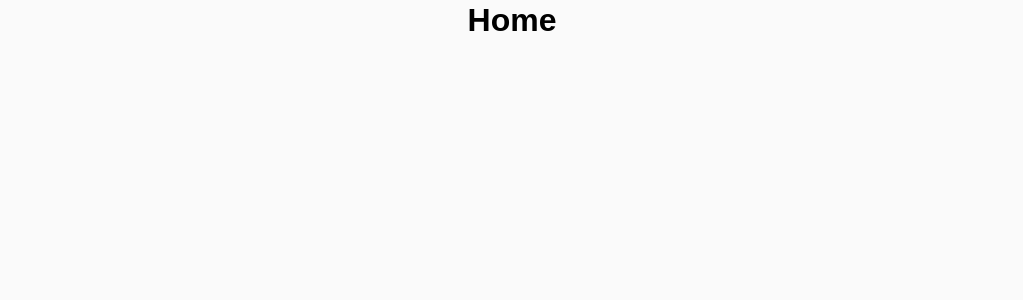
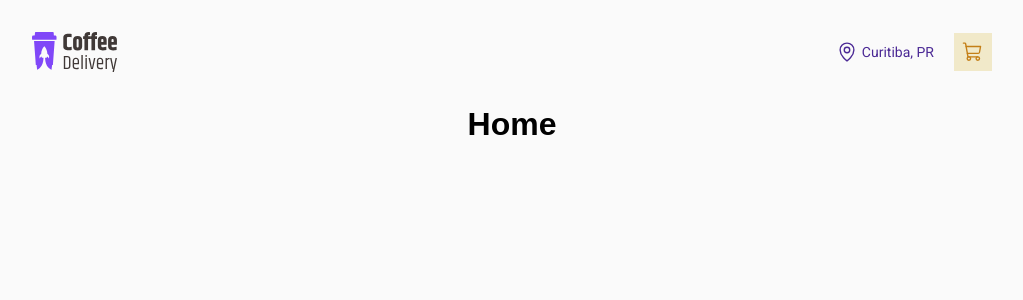
Before and after one commit to andrewgerez/coffee-delivery, a React (Vite) app: page / in a window 1280 px wide. Shown: the top 300 px of the page, without its empty margins (128-1151 px from the left). Built offline with nearby package versions, Linux system fonts and the light colour scheme.

Commit message:
feat: header component

```diff
--- a/package.json
+++ b/package.json
@@ -10,6 +10,7 @@
     "preview": "vite preview"
   },
   "dependencies": {
+    "phosphor-react": "^1.4.1",
     "react": "^18.2.0",
     "react-dom": "^18.2.0",
     "styled-components": "^6.0.8"
--- a/src/App.tsx
+++ b/src/App.tsx
@@ -2,10 +2,12 @@ import { ThemeProvider } from "styled-components"
 import { defaultTheme } from "./styles/theme/default"
 import { GlobalStyles } from "./styles/global"
 import { Home } from "./pages/Home"
+import { Header } from "./components/Header"
 
 export const App = () => {
   return (
     <ThemeProvider theme={defaultTheme}>
+      <Header />
       <Home />
       <GlobalStyles />
     </ThemeProvider>
--- /dev/null
+++ b/src/components/Header/index.tsx
@@ -0,0 +1,22 @@
+import * as S from './styles';
+import Logo from '../../assets/logo.svg';
+import { MapPin, ShoppingCart } from 'phosphor-react';
+
+export const Header = () => {
+  return (
+    <S.HeaderContainer>
+      <img src={Logo} alt="" />
+
+      <S.Actions>
+        <S.Location>
+          <MapPin size={22} />
+          Curitiba, PR
+        </S.Location>
+
+        <S.Cart>
+          <ShoppingCart size={22} />
+        </S.Cart>
+      </S.Actions>
+    </S.HeaderContainer>
+  )
+}
--- /dev/null
+++ b/src/components/Header/styles.ts
@@ -0,0 +1,35 @@
+import styled from 'styled-components';
+
+export const HeaderContainer = styled.div`
+  width: 100%;
+  height: 6.5rem;
+  display: flex;
+  align-items: center;
+  justify-content: space-between;
+  padding: 0 10rem;
+`;
+
+export const Actions = styled.div`
+  display: flex;
+  align-items: center;
+  gap: 0.75rem;
+`;
+
+export const Location = styled.span`
+  display: flex;
+  align-items: center;
+  padding: 0.5rem;
+  color: ${({ theme }) => theme.purple500};
+  font-size: 0.875rem;
+  font-family: "Roboto", sans-serif;
+  gap: 0.25rem;
+`;
+
+export const Cart = styled.span`
+  display: flex;
+  align-items: center;
+  justify-content: center;
+  background-color: ${({ theme }) => theme.yellow100};
+  color: ${({ theme }) => theme.yellow500};
+  padding: 0.5rem;
+`;
--- a/src/styles/global.ts
+++ b/src/styles/global.ts
@@ -11,5 +11,6 @@ export const GlobalStyles = createGlobalStyle`
   body {
     background-color: ${({ theme }) => theme.whiteBackground};
     font-family: 'Baboo2', sans-serif;
+    font-weight: 400;
   }
 `;
```
Also changed, not shown: src/assets/logo.svg (added), 1 other file (tests, documents, lock files or other folders).
